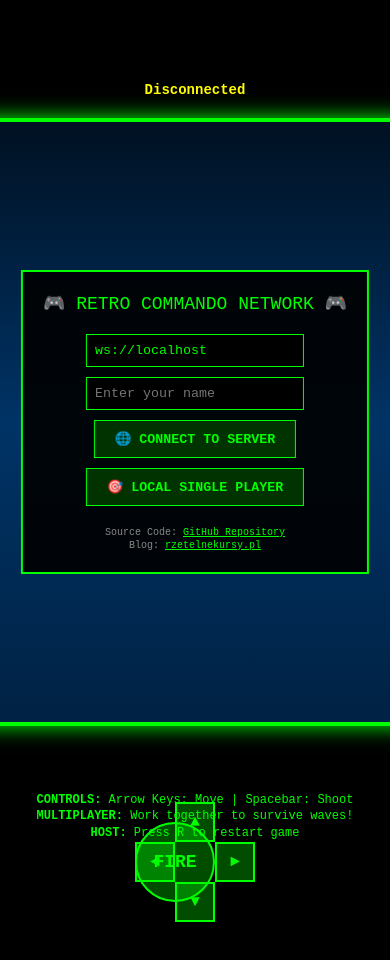
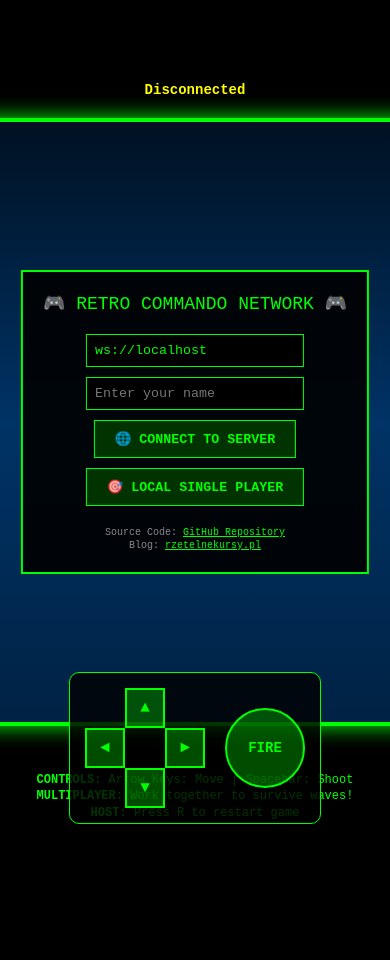
Before and after one commit to MariuszFerdyn/ThePilot-Scramble-retro-game-by-AI, a website: page index.html in a window 390 px wide. Shown: the top 960 px of the page. After the commit the page ends 844 px from the top, so only its background shows below. Drawn offline with Linux system fonts and the light colour scheme.

Commit message:
mobile controls visible

```diff
--- a/index.html
+++ b/index.html
@@ -116,14 +116,18 @@
         }
 
         #mobileControls {
-            position: absolute;
-            bottom: -180px;
+            position: fixed;
+            bottom: 20px;
             left: 50%;
             transform: translateX(-50%);
             display: flex;
             gap: 20px;
             align-items: center;
-            z-index: 100;
+            z-index: 1000;
+            background: rgba(0, 0, 0, 0.8);
+            padding: 15px;
+            border-radius: 10px;
+            border: 1px solid #00ff00;
         }
 
         .mobile-dpad {
@@ -143,6 +147,9 @@
             user-select: none;
             touch-action: manipulation;
             cursor: pointer;
+            display: flex;
+            align-items: center;
+            justify-content: center;
         }
 
         .mobile-btn:active {
@@ -181,21 +188,8 @@
             width: 80px;
             height: 80px;
             border-radius: 50%;
-            font-size: 18px;
-        }
-
-        @media (max-width: 768px) {
-            #instructions {
-                bottom: -120px;
-            }
-
-            #mobileControls {
-                bottom: -200px;
-            }
-
-            body {
-                padding-bottom: 220px;
-            }
+            font-size: 14px;
+            position: relative;
         }
 
         #gameOver {
```
